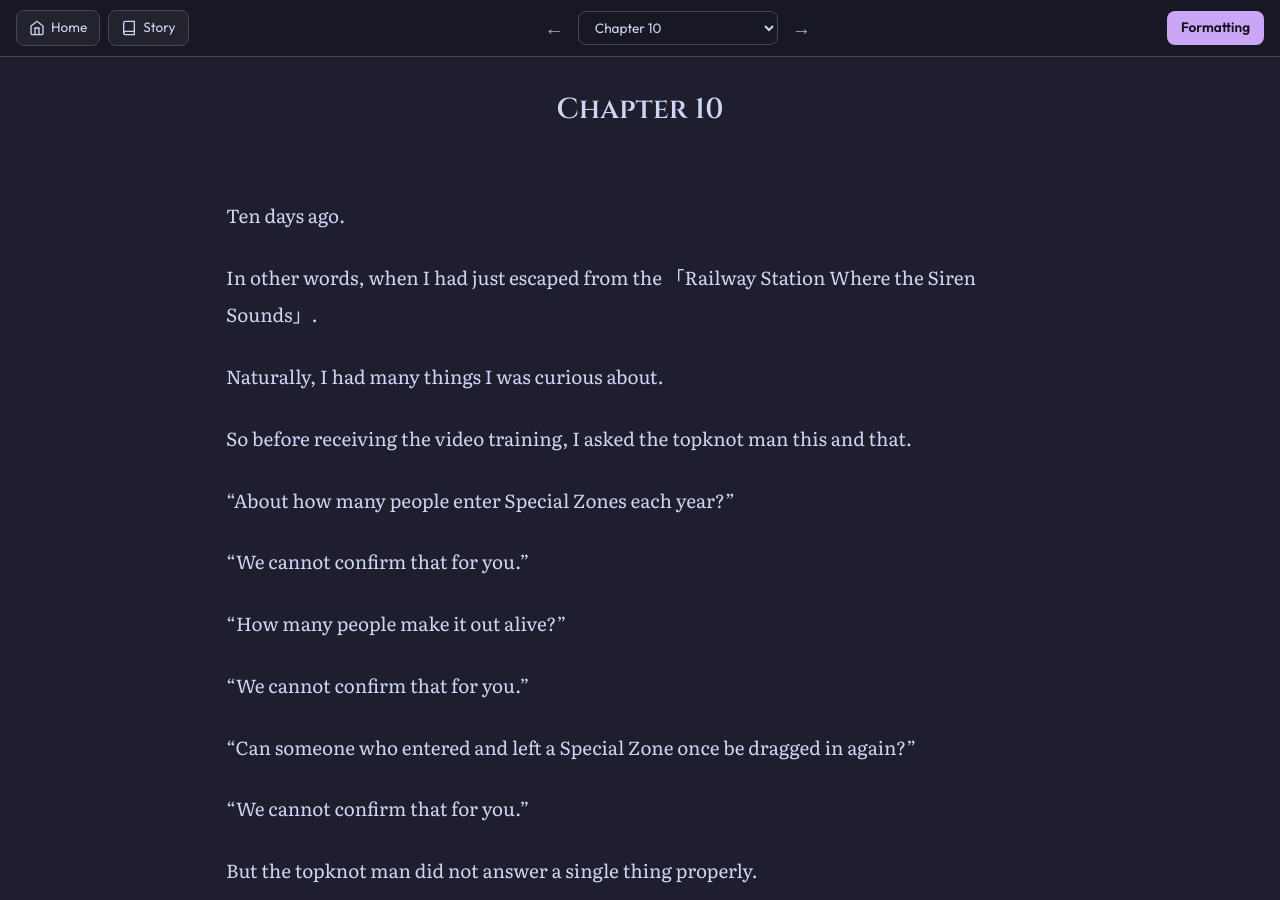
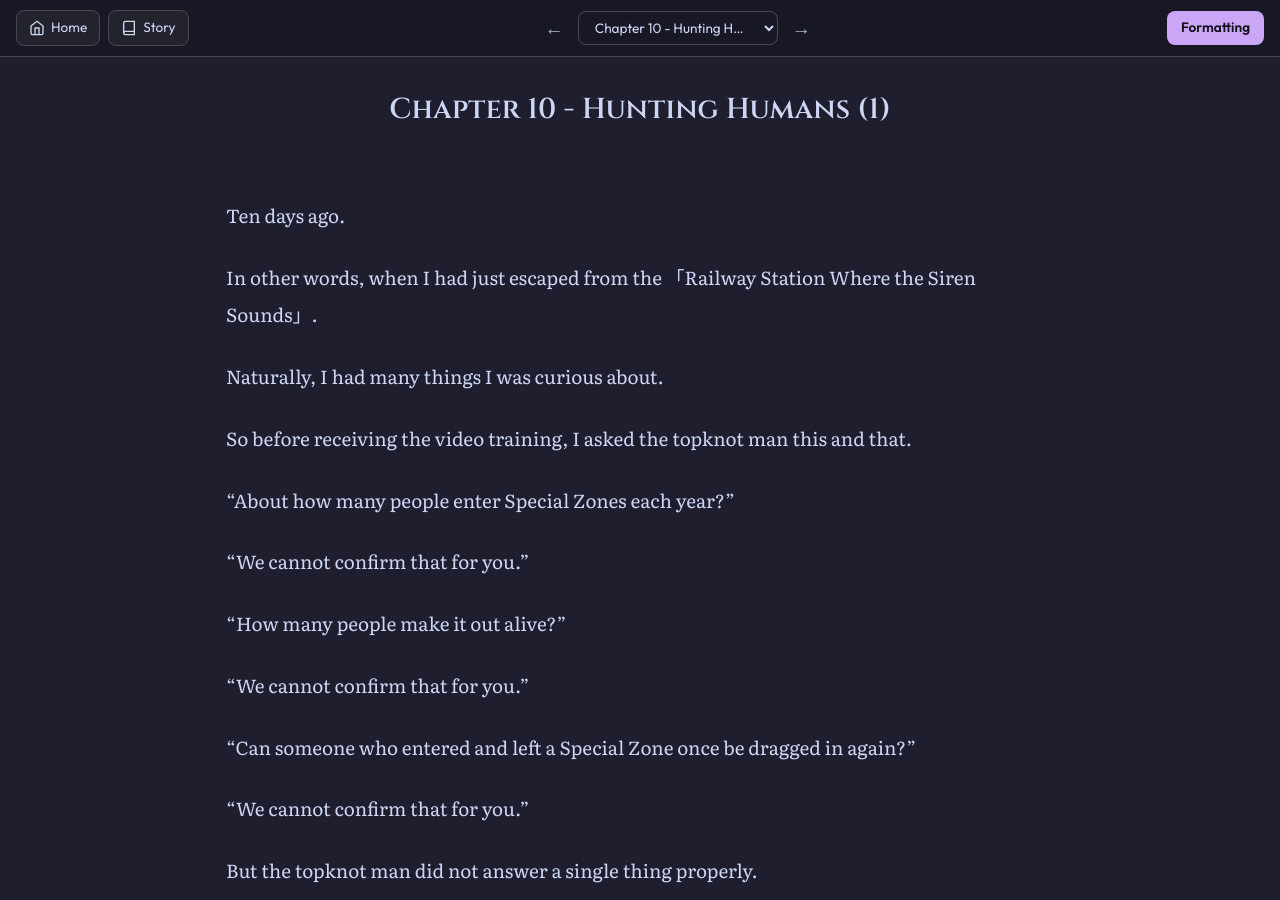
Before and after one commit to soleumn/soleumn.github.io, a Jekyll site: the page built from _chapters/esg/ch10.md, in a window 1280 px wide and 900 px high. Built offline with Jekyll 4.4.1, drawn with Linux system fonts in a browser that asks for light colours; comment, search, counter and statistics services are not loaded.

Commit message:
Update ch10.md

```diff
--- a/_chapters/esg/ch10.md
+++ b/_chapters/esg/ch10.md
@@ -1,5 +1,5 @@
 ---
-title: "Chapter 10"
+title: "Chapter 10 - Hunting Humans (1)"
 categories: esg
 capitulo: 10
 ---
```
